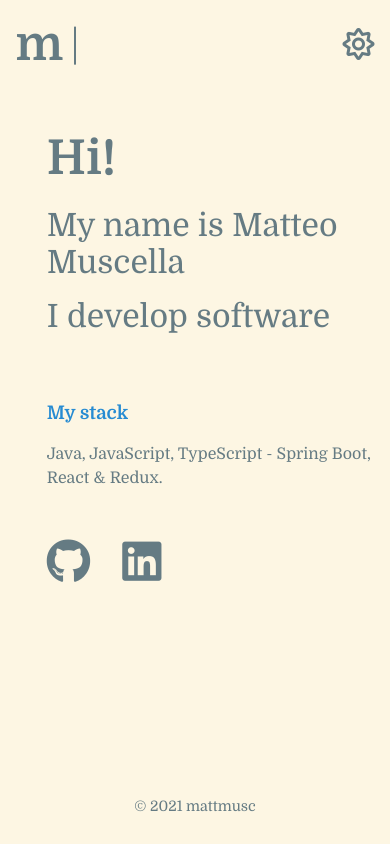
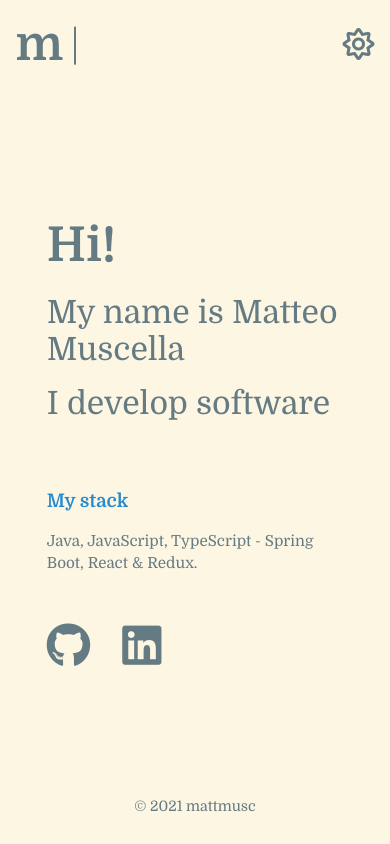
Before and after one commit to mattmusc/personal-website, a Gatsby site: page / in a window 390 px wide. Built offline with nearby package versions, Linux system fonts and the light colour scheme; Gatsby itself is replaced by a stand-in of ours.

Commit message:
Fixes CSS for mobile.

```diff
--- a/src/styles/index/index.js
+++ b/src/styles/index/index.js
@@ -25,6 +25,7 @@ export const Wrapper = styled.div`
   font-family: Domine, "Helvetica Neue", sans-serif;
   display: flex;
   flex-direction: column;
+  justify-content: space-between;
 
   height: 100vh;
 
@@ -63,8 +64,6 @@ export const Logo = styled.div`
 export const Footer = styled.div`
   text-align: center;
   font-size: .9rem;
-  position: absolute;
-  bottom: 0;
   width: 100%;
   margin-bottom: 3.5vh;
 `;
@@ -75,7 +74,7 @@ export const Main = styled.main`
   display: flex;
   flex-direction: column;
 
-  margin: 5vh 0;
+  margin: 3vh 0;
 `;
 
 export const MainWrapper = styled.div`
@@ -87,7 +86,7 @@ export const MainWrapper = styled.div`
     margin-top: 0;
   }
 
-  padding-left: 8vw;
+  padding: 0 6vw 0 8vw;
 `;
 
 export const Hello = styled.h1`
@@ -110,6 +109,7 @@ export const StackTitle = styled.h3`
 
 export const TechStack = styled.p`
   line-height: 1.5;
+  font-size: .95rem;
 `;
 
 export const SocialLinks = styled.div`
```
